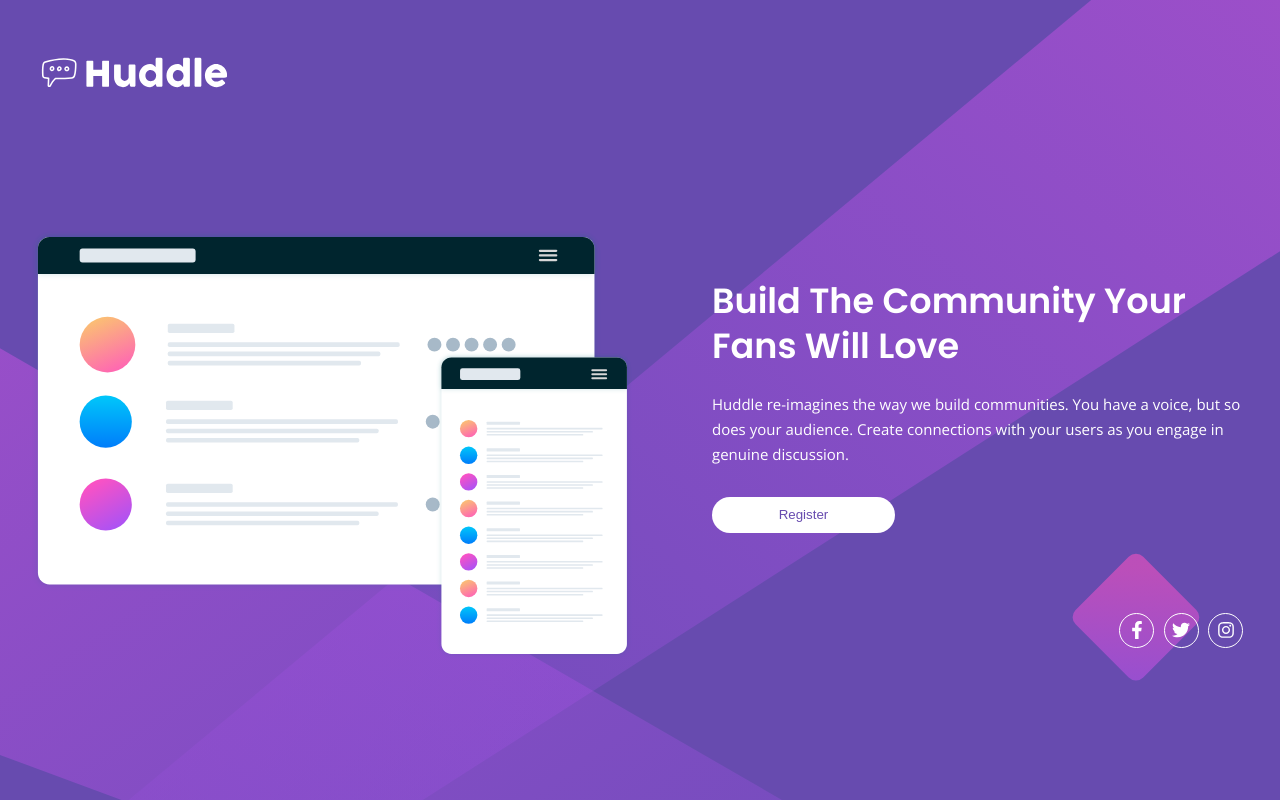
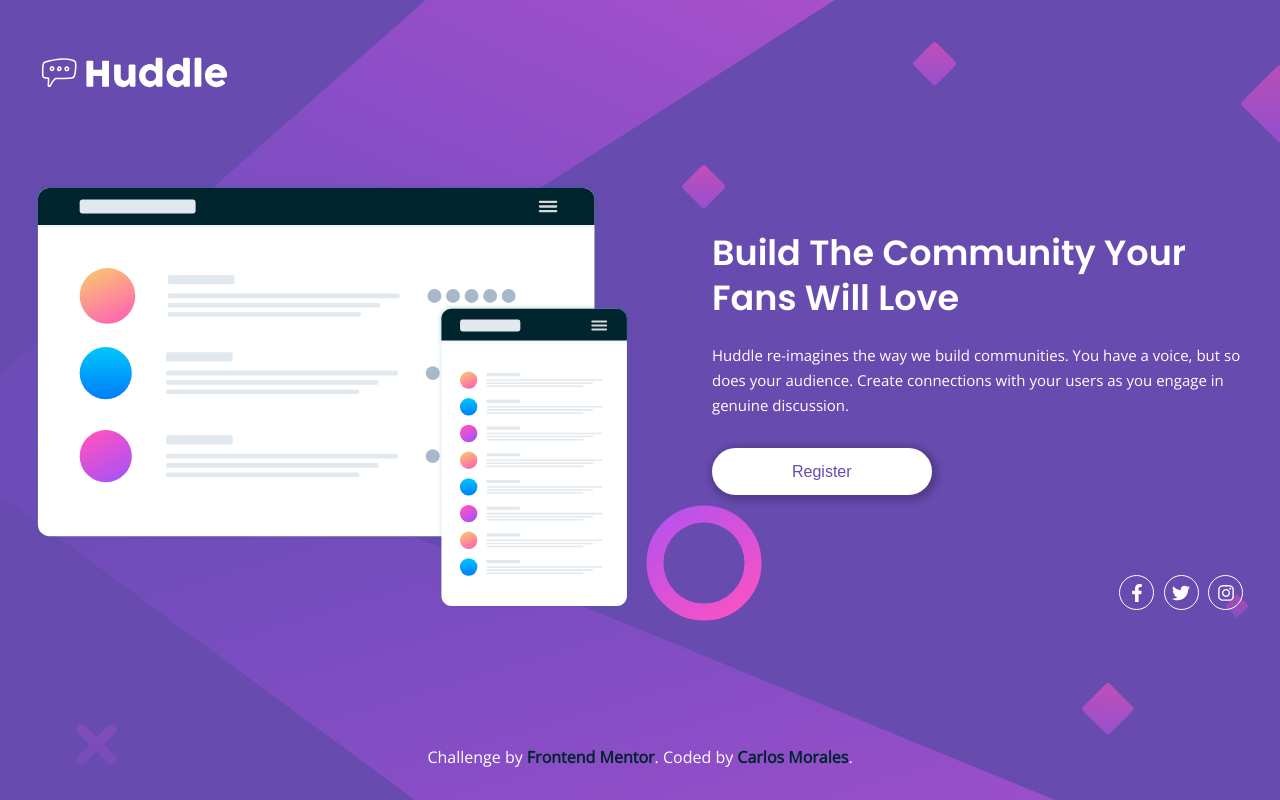
Before and after one commit to cjosue15/landing-page-huddle, a plain HTML site: page index.html in a window 1280 px wide. Drawn offline with nearby package versions, Linux system fonts and the light colour scheme.

Commit message:
se termino

```diff
--- a/index.html
+++ b/index.html
@@ -40,11 +40,13 @@
             </div>
         </div>
 
-        <!-- <footer>
-    <p class="attribution">
-      Challenge by <a href="https://www.frontendmentor.io?ref=challenge" target="_blank">Frontend Mentor</a>.
-      Coded by <a href="#">Your Name Here</a>.
-    </p>
-  </footer> -->
+        <div class="container">
+            <footer>
+                <p class="attribution">
+                    Challenge by <a href="https://www.frontendmentor.io?ref=challenge" target="_blank">Frontend Mentor</a>. Coded by
+                    <a href="https://github.com/cjosue15/" target="_blank">Carlos Morales</a>.
+                </p>
+            </footer>
+        </div>
     </body>
 </html>
--- a/style.css
+++ b/style.css
@@ -80,14 +80,25 @@ header img {
     padding: 0.8em 5em;
     border-radius: 20px;
     color: #674baf;
+    box-shadow: 2px 2px 6px 4px rgba(0, 0, 0, 0.2);
+    transition: background 0.25s ease-in-out, color 0.25s ease-in-out;
+}
+
+.button:hover {
+    background: rgb(212, 155, 226);
+    color: #fff;
+}
+
+.button:focus {
+    outline: none;
 }
 
 .social-media {
     display: flex;
     justify-content: center;
     align-items: center;
-    padding-top: 5em;
-    padding-bottom: 3em;
+    padding-top: 3em;
+    padding-bottom: 1.5em;
 }
 
 .social-media a {
@@ -107,7 +118,40 @@ header img {
     height: 18px;
 }
 
+.attribution {
+    width: 100%;
+    text-align: center;
+    padding-bottom: 1em;
+    margin: 0;
+    font-size: 16px;
+    color: #fff;
+}
+
+.attribution a {
+    text-decoration: none;
+    color: #00252e;
+    font-weight: 700;
+}
+
+@media only screen and (min-width: 600px) and (max-width: 991px) {
+    .container {
+        max-width: 80%;
+    }
+}
+
+@media only screen and (min-width: 600px) {
+    .attribution {
+        padding: 2em 0;
+    }
+}
+
 @media only screen and (min-width: 991px) {
+    body {
+        background-image: url(./images/bg-desktop.svg);
+        background-size: cover;
+        background-position: left center;
+    }
+
     header {
         width: 100%;
         padding: 3em 0em 1.5em 0em;
@@ -144,15 +188,15 @@ header img {
     .ilustration img {
         width: 500px;
     }
-}
 
-@media only screen and (min-width: 991px) {
     .container {
         width: 1250px;
     }
 
     .social-media {
         justify-content: flex-end;
+        padding-top: 5em;
+        padding-bottom: 3em;
     }
 }
 
@@ -174,6 +218,12 @@ header img {
 @media only screen and (min-width: 1200px) {
     .container {
         width: 1400px;
+    }
+
+    .button {
+        padding: 0.9em 5em;
+        font-size: 16px;
+        border-radius: 30px;
     }
 
     .ilustration img {
```
Also changed, not shown: design/desktop-design.jpg (deleted), design/desktop-preview.jpg (deleted), design/mobile-design.jpg (deleted).
